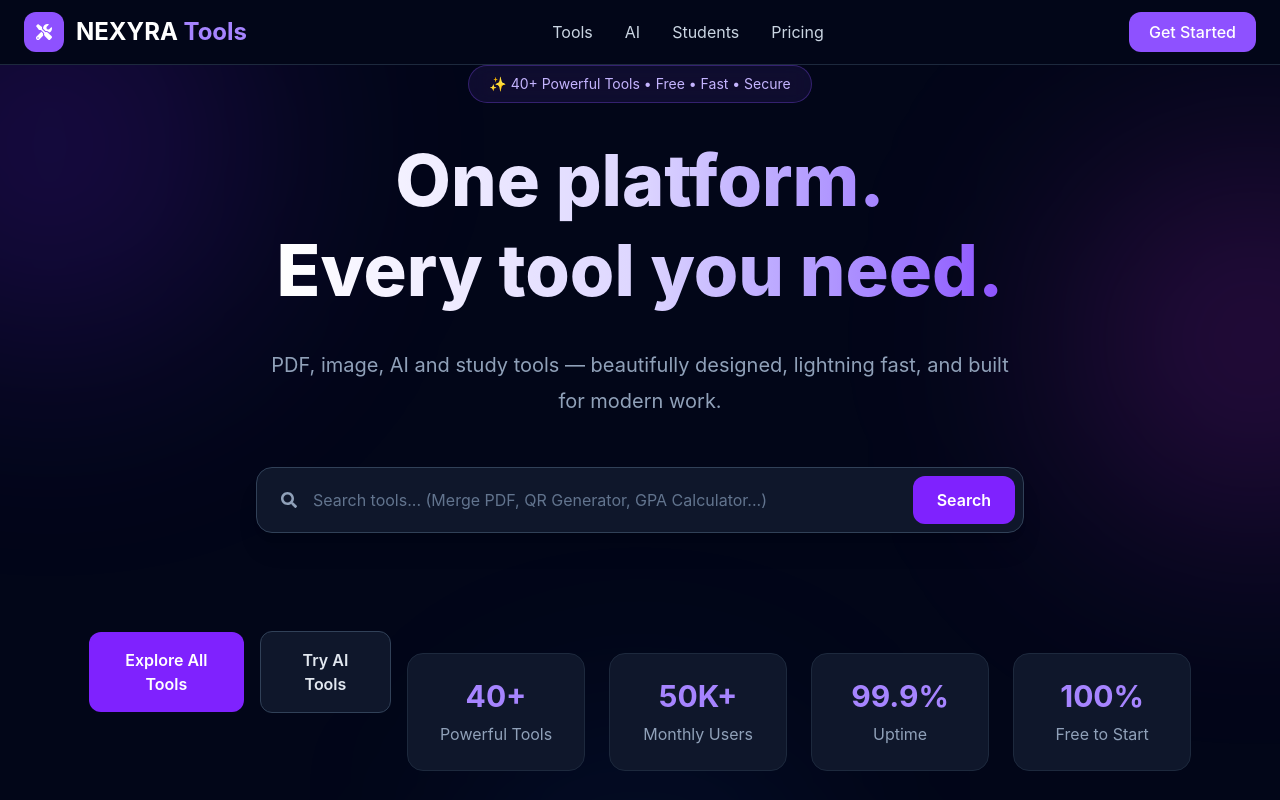
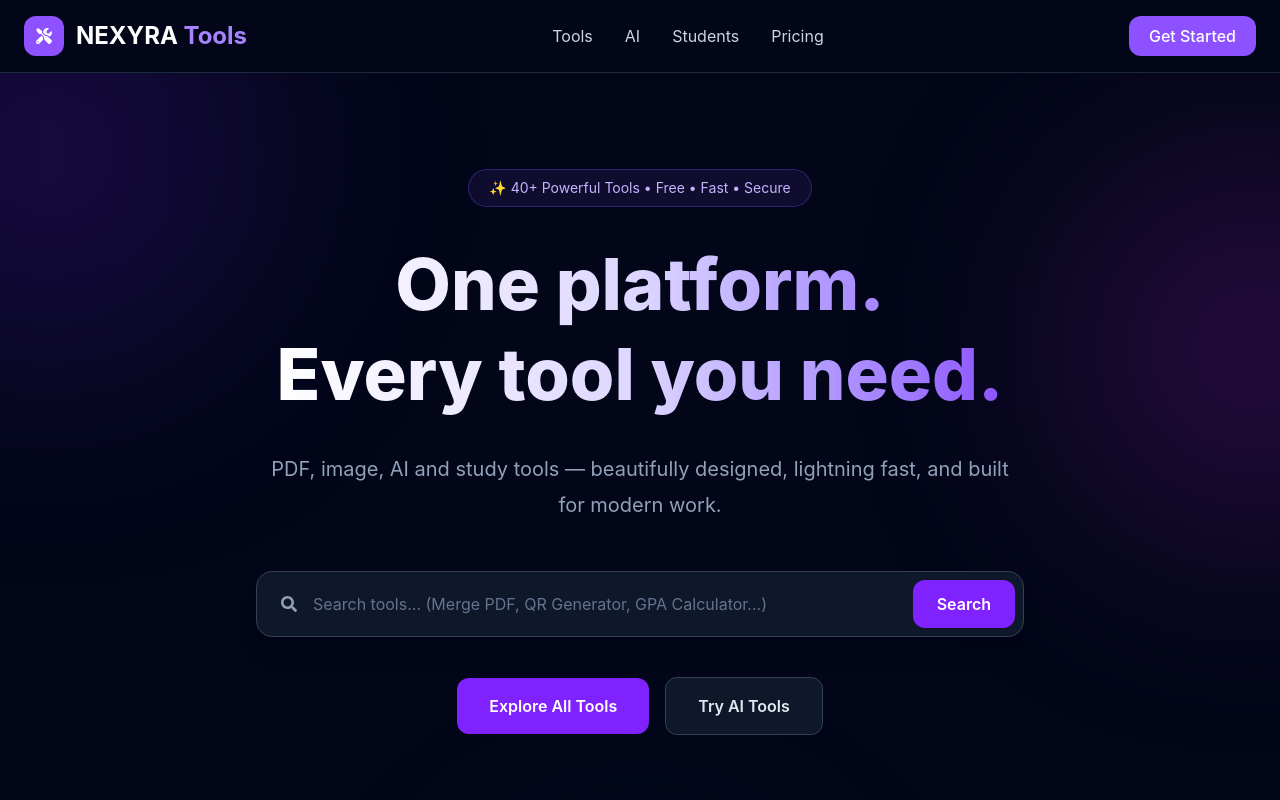
Before and after one commit to Dani-125/nexyra-tools, a React (Vite) app: page / in a window 1280 px wide. Shown: the top 800 px of the page. Built offline with nearby package versions, Linux system fonts and the light colour scheme.

Commit message:
Add dynamic search and tool filtering

```diff
--- a/src/App.jsx
+++ b/src/App.jsx
@@ -1,23 +1,27 @@
-import FeaturedAI from "./components/home/FeaturedAI";
-import Categories from "./components/home/Categories";
-import Footer from "./components/layout/Footer";
-import Features from "./components/home/Features";
 import Navbar from "./components/layout/Navbar";
 import Hero from "./components/hero/Hero";
 import PopularTools from "./components/tools/PopularTools";
+import Categories from "./components/home/Categories";
+import FeaturedAI from "./components/home/FeaturedAI";
 import AllTools from "./components/tools/AllTools";
+import Features from "./components/home/Features";
+import Footer from "./components/layout/Footer";
 
 function App() {
   return (
-    <div className="min-h-screen bg-slate-950">
+    <div className="min-h-screen bg-slate-950 text-white">
       <Navbar />
-      <Hero />
-      <PopularTools />
-      <AllTools />
-      <Features/>
-      <Footer/>
-      <Categories/>
-      <FeaturedAI/>
+
+      <main>
+        <Hero />
+        <PopularTools />
+        <Categories />
+        <FeaturedAI />
+        <AllTools />
+        <Features />
+      </main>
+
+      <Footer />
     </div>
   );
 }
--- a/src/components/hero/Hero.jsx
+++ b/src/components/hero/Hero.jsx
@@ -2,7 +2,7 @@ import Stats from "./Stats";
 import SearchBar from "./SearchBar";
 function Hero() {
   return (
-    <section className="relative overflow-hidden pb-32">
+  <section className="relative w-full overflow-hidden py-24">
 
         {/* Background Glow */}
 <div className="absolute left-[-150px] top-[-120px] h-[400px] w-[400px] rounded-full bg-violet-600/20 blur-[120px]" />
@@ -11,7 +11,7 @@ function Hero() {
 
 <div className="absolute bottom-[-150px] left-1/2 h-[300px] w-[300px] -translate-x-1/2 rounded-full bg-blue-500/10 blur-[120px]" />
 
- <div className="relative z-10 mx-auto flex min-h-[85vh] max-w-7xl flex-col items-center justify-center px-6 text-center">
+<div className="relative z-10 mx-auto flex max-w-7xl flex-col items-center justify-center px-6 text-center">
 
       {/* Badge */}
 
@@ -35,7 +35,6 @@ function Hero() {
       </p>
 <SearchBar />
 <div className="mt-10 flex flex-col items-center justify-center gap-4 sm:flex-row">
-
   <button className="rounded-xl bg-violet-600 px-8 py-4 font-semibold text-white transition duration-300 hover:scale-105 hover:bg-violet-500">
     Explore All Tools
   </button>
@@ -43,8 +42,9 @@ function Hero() {
   <button className="rounded-xl border border-slate-700 bg-slate-900 px-8 py-4 font-semibold text-slate-200 transition duration-300 hover:border-violet-500 hover:text-white">
     Try AI Tools
   </button>
+</div>
+
 <Stats />
-</div>
 </div>
     </section>
   );
--- a/src/components/layout/Navbar.jsx
+++ b/src/components/layout/Navbar.jsx
@@ -2,8 +2,8 @@ import { FaTools } from "react-icons/fa";
 
 function Navbar() {
   return (
-    <nav className="w-full border-b border-slate-800 bg-slate-950">
-      <div className="mx-auto flex h-16 max-w-7xl items-center justify-between px-6">
+   <nav className="w-full border-b border-slate-800 bg-slate-950">
+  <div className="mx-auto flex max-w-7xl items-center justify-between px-6 py-4">
 
         {/* Logo */}
         <div className="flex items-center gap-3">
```
